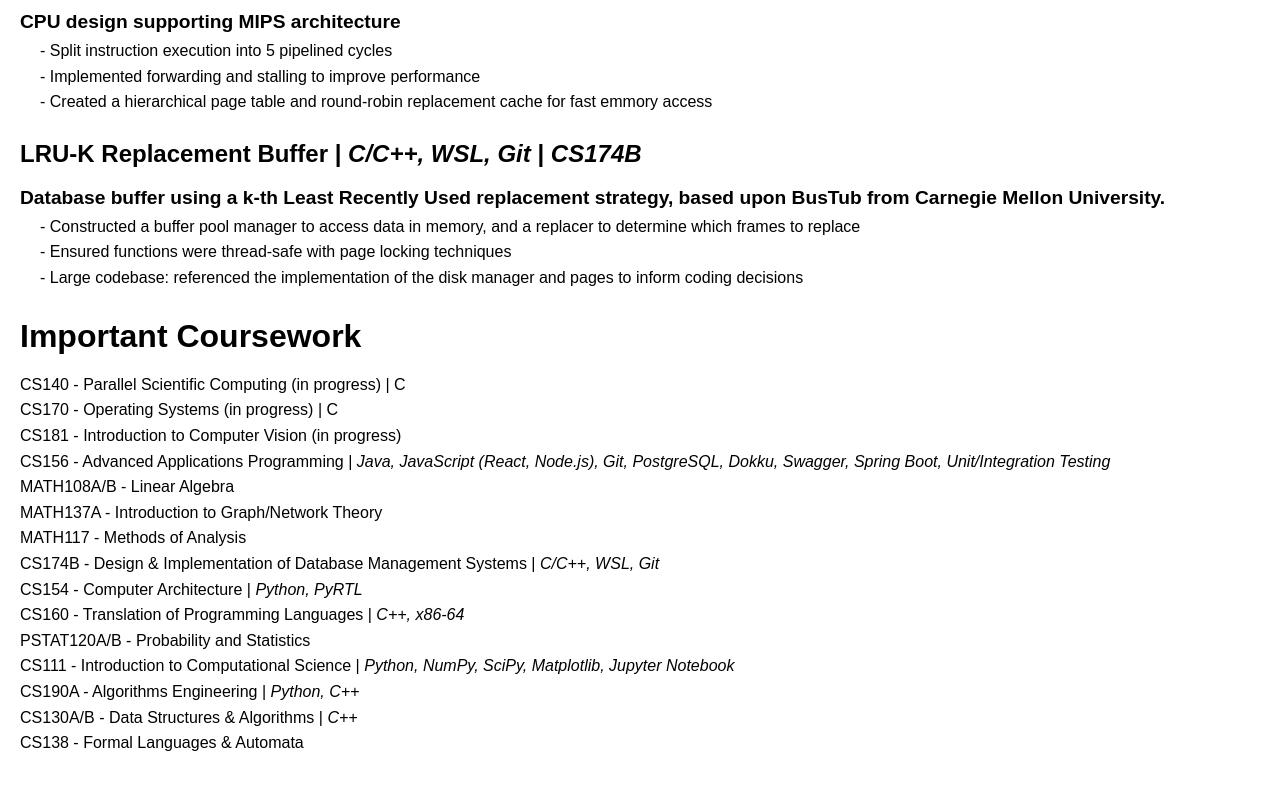
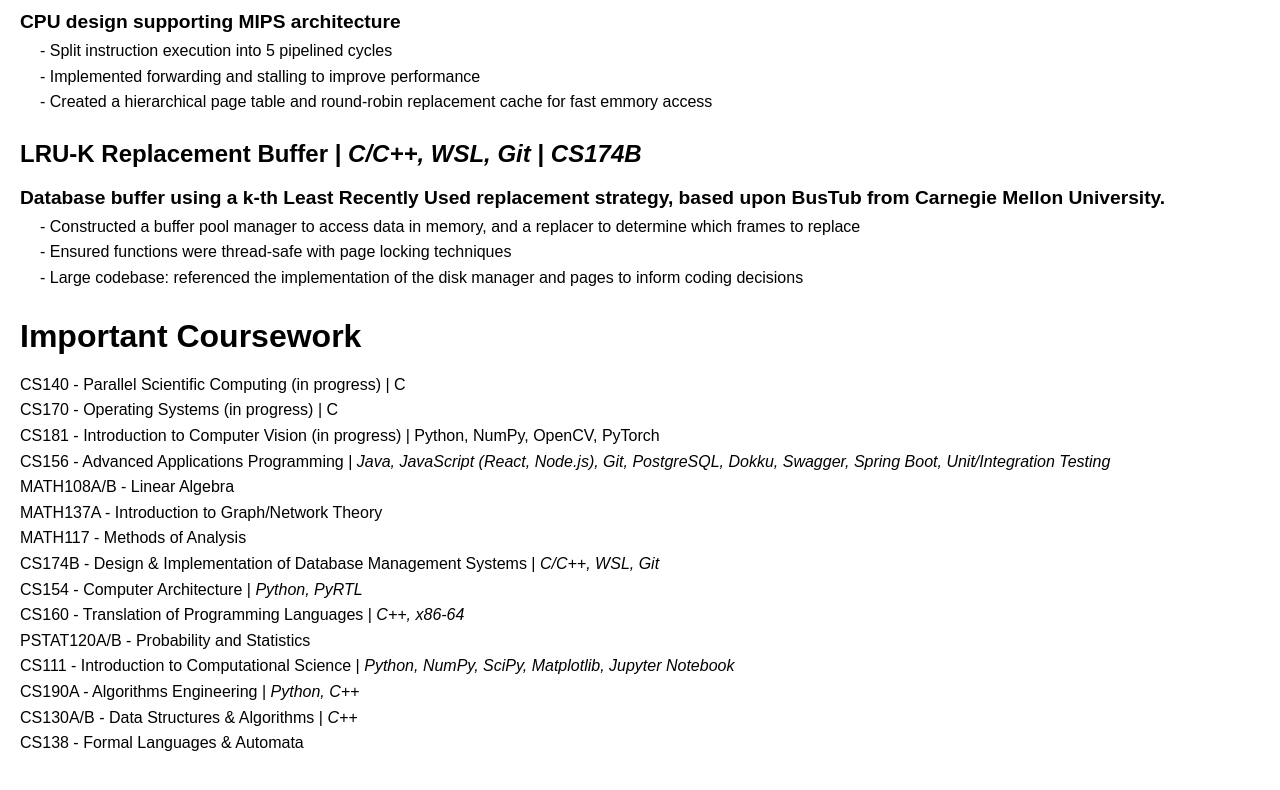
Before and after one commit to st4lemon/st4lemon.github.io, a plain HTML site: page projects.html in a window 1280 px wide. Shown: the part 1147-1937 px from the top of the page. Drawn offline with Linux system fonts and the light colour scheme.

Commit message:
added cs181 languages

```diff
--- a/projects.html
+++ b/projects.html
@@ -90,7 +90,7 @@
         <h1>Important Coursework</h1>
         <p>CS140 - Parallel Scientific Computing (in progress) | C</p>
         <p>CS170 - Operating Systems (in progress) | C</p>
-        <p>CS181 - Introduction to Computer Vision (in progress) </p>
+        <p>CS181 - Introduction to Computer Vision (in progress) | Python, NumPy, OpenCV, PyTorch </p>
         <p>CS156 - Advanced Applications Programming | <i>Java, JavaScript (React, Node.js), Git, PostgreSQL, Dokku, Swagger, Spring Boot, Unit/Integration Testing</i></p>
         <p>MATH108A/B - Linear Algebra </p>
         <p>MATH137A - Introduction to Graph/Network Theory </p>
```
